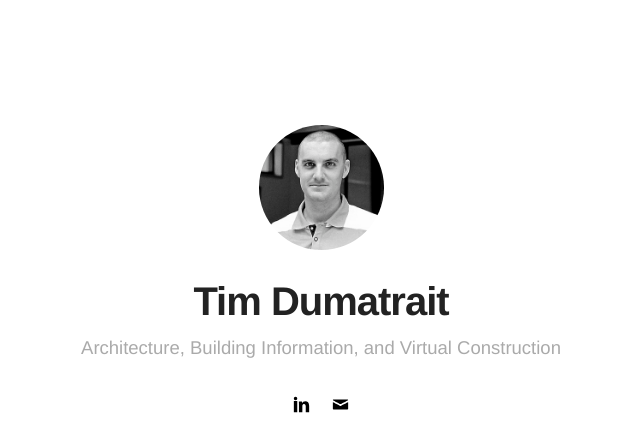
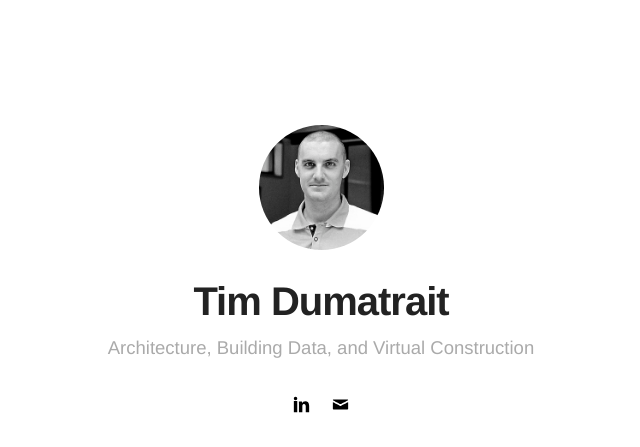
Before and after one commit to appareil/appareil.github.io, a Jekyll site: the page built from index.html, in a window 1280 px wide. Shown: the top 447 px of the page, without its empty margins (319-959 px from the left). Built offline with Jekyll 4.4.1, drawn with Linux system fonts in a browser that asks for light colours.

Commit message:
Home page update

```diff
--- a/_config.yml
+++ b/_config.yml
@@ -1,6 +1,6 @@
 # main text of home
 name: Tim Dumatrait
-bio: Architecture, Building Information, and Virtual Construction
+bio: Architecture, Building Data, and Virtual Construction
 
 # twitter summary info
 description:
```
